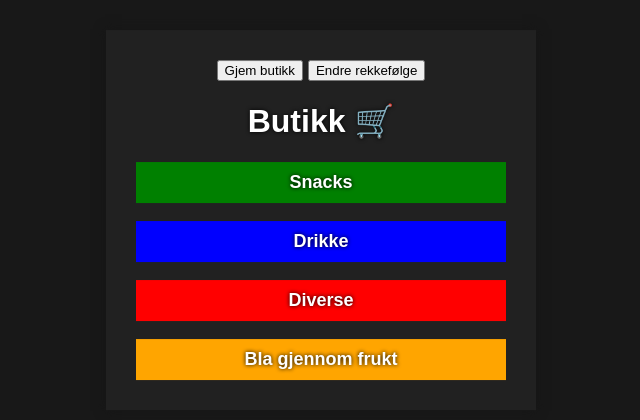
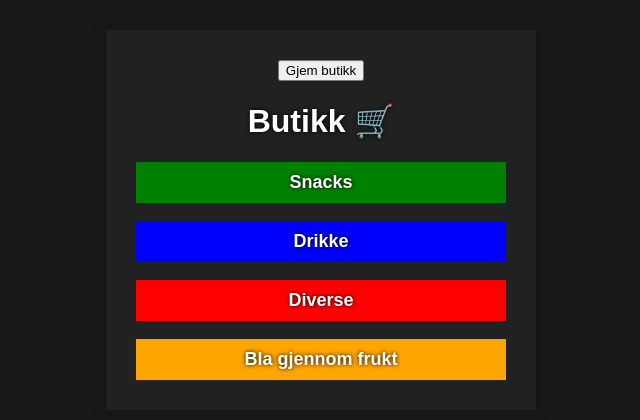
Before and after one commit to HeineTL/Modul1, a plain HTML site: page index.html in a window 1280 px wide. Shown: the part 180-600 px from the top of the page, without its empty margins (319-959 px from the left). Drawn offline with Linux system fonts and the light colour scheme.

Commit message:
Update index.html

```diff
--- a/index.html
+++ b/index.html
@@ -13,7 +13,6 @@
     <div id="alt">
         <div class="buttons">
             <button onclick="hideStore()" id="hideButton">Gjem butikk</button>
-            <button onclick="changeOrder()">Endre rekkefølge</button>
         </div>
         <!--SCRIPT FOR GRIDS-->
         <script async defer>
```
